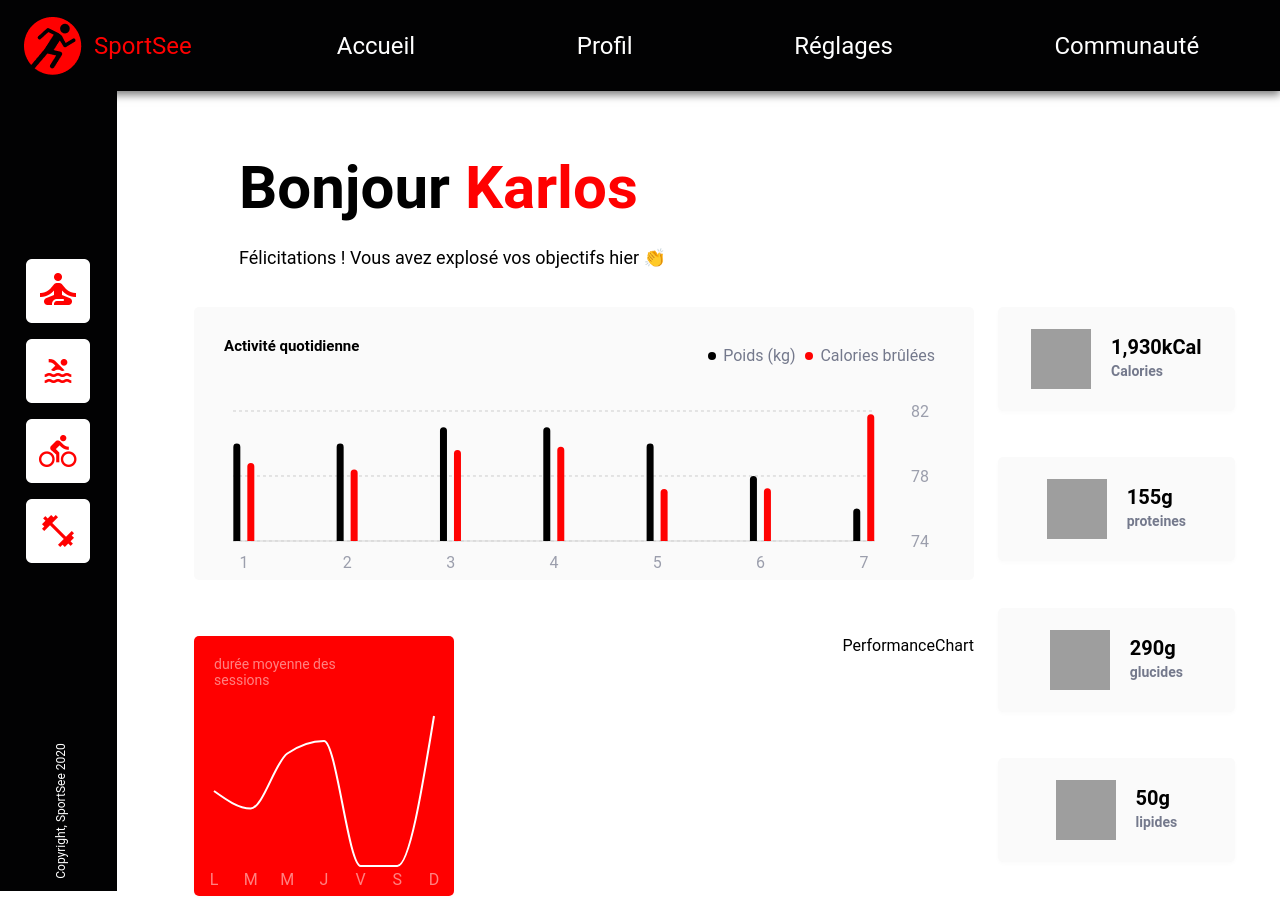
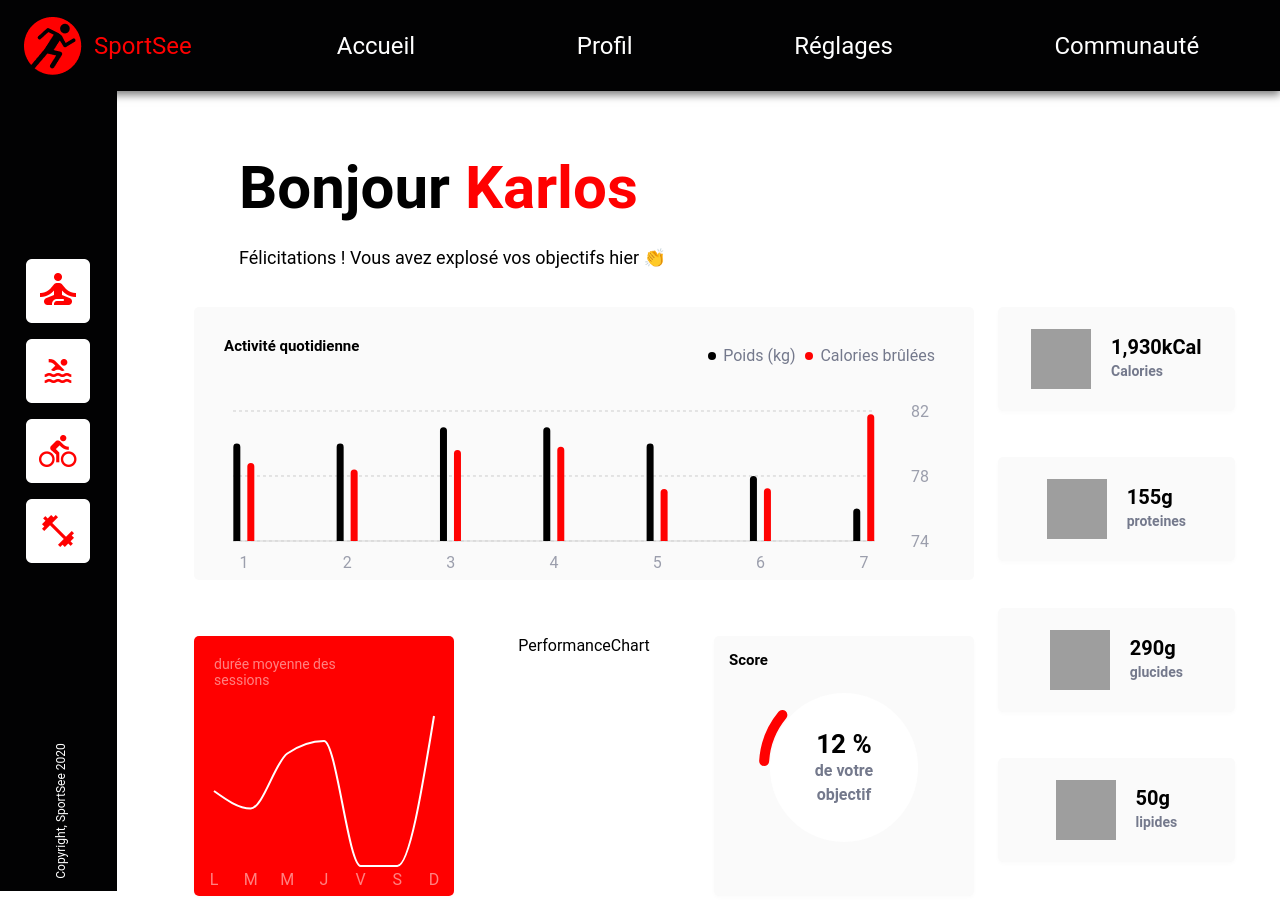
Before and after one commit to aminovitch-web/SportSeeDashboard, a React (Vite) app in the folder front/: page /dashboard/12 in a window 1280 px wide. Built offline with nearby package versions, Linux system fonts and the light colour scheme; grey boxes are pictures that could not be loaded.

Commit message:
Creation of the GoalChart component, using RadialBar and PolarAngleAxis, and addition of a function to the service file to convert todayScore into a percentage

```diff
--- a/front/src/components/Dashboard/GoalChart/GoalChart.jsx
+++ b/front/src/components/Dashboard/GoalChart/GoalChart.jsx
@@ -1,7 +1,44 @@
+import './_GoalChart.css'
+import { formatTodayScore } from '../../../services/formatUserDataServices';
+import {
+  PolarAngleAxis,
+  RadialBar,
+  RadialBarChart,
+  ResponsiveContainer,
+} from 'recharts';
 import React from 'react'
 
-export default function GoalChart() {
+export default function GoalChart({ todayScore }) {
+  const data = formatTodayScore(todayScore);
+  console.log("todayScore :", data);
   return (
-    <div>GoalChart</div>
+    <div className="score_wrapper">
+      <h3 className="score_title">Score</h3>
+      <div className="inner-circle">
+      <p className="score-text">{data[0].score} %</p>
+
+        <p className="sub-text">de votre objectif</p>
+      </div>
+      <ResponsiveContainer width="100%" height={260}>
+        <RadialBarChart
+          width={260}
+          height={260}
+          innerRadius={80}
+          outerRadius={110}
+          data={data}
+          startAngle={180}
+          endAngle={-180}
+          barSize={10}
+        >
+          <PolarAngleAxis
+            type="number"
+            domain={[0, 100]}
+            angleAxisId={0}
+            tick={false}
+          />
+          <RadialBar cornerRadius="10px" dataKey="score" />
+        </RadialBarChart>
+      </ResponsiveContainer>
+    </div>
   )
 }
--- a/front/src/components/Dashboard/GoalChart/_GoalChart.css
+++ b/front/src/components/Dashboard/GoalChart/_GoalChart.css
@@ -0,0 +1,46 @@
+.score_wrapper {
+    width: 260px;
+    height: 260px;
+    display: flex;
+    justify-content: center;
+    align-items: center;
+    position: relative;
+    background-color: var(--background-color);
+    box-shadow: 0px 2px 4px 0px #00000005;
+    border-radius: 5px;
+}
+
+.score_title {
+    position: absolute;
+    top: 1em;
+    left: 1em;
+    font-size: 0.9375em;
+    font-weight: 600;
+}
+
+.inner-circle {
+    position: absolute;
+    display: flex;
+    justify-content: center;
+    align-items: center;
+    flex-direction: column;
+    background: #ffffff;
+    border-radius: 50%;
+    width: 9.3em;
+    height: 9.3em;
+    top: 22%
+}
+
+.score-text {
+    font-weight: 700;
+    font-size: 26px;
+    color: black;
+}
+
+.sub-text {
+    text-align: center;
+    width: 50%;
+    font-weight: 600;
+    color: #74798c;
+    line-height: 24px;
+}
--- a/front/src/pages/Dashboard/Dashboard.jsx
+++ b/front/src/pages/Dashboard/Dashboard.jsx
@@ -4,6 +4,7 @@ import HeroWelcome from "../../components/Dashboard/HeroWelcome/HeroWelcome";
 import DailyActivityChart from "../../components/Dashboard/DailyActivityChart/DailyActivityChart";
 import AverageSessionChart from "../../components/Dashboard/AverageSessionChart/AverageSessionChart";
 import PerformanceChart from "../../components/Dashboard/PerformanceChart/PerformanceChart";
+import GoalChart from "../../components/Dashboard/GoalChart/GoalChart";
 import MacroNutritionContainer from "../../components/Dashboard/MacroNutritionContainer/MacroNutritionContainer";
 import { getUserInfos } from "../../services/userServices";
 import Loader from "../../components/Loader/Loader";
@@ -88,6 +89,7 @@ export default function Dashboard() {
                       >
                       <PerformanceChart/>
                       </motion.div>
+                      <GoalChart todayScore={user.data.todayScore}/>
                       </div>
                     </div>
                     <div className="dashboard_section_right">
--- a/front/src/services/formatUserDataServices.jsx
+++ b/front/src/services/formatUserDataServices.jsx
@@ -25,3 +25,10 @@ export function formatValueMacroNutrition(value) {
     }
     return formattedValue;
 }
+
+export function formatTodayScore (todayScore){
+    const pourcentScore = todayScore ? todayScore * 100 : 0;
+    const data = [{ name: 'score', score: pourcentScore, fill: '#FF0101'}];
+
+    return data;
+}
```
